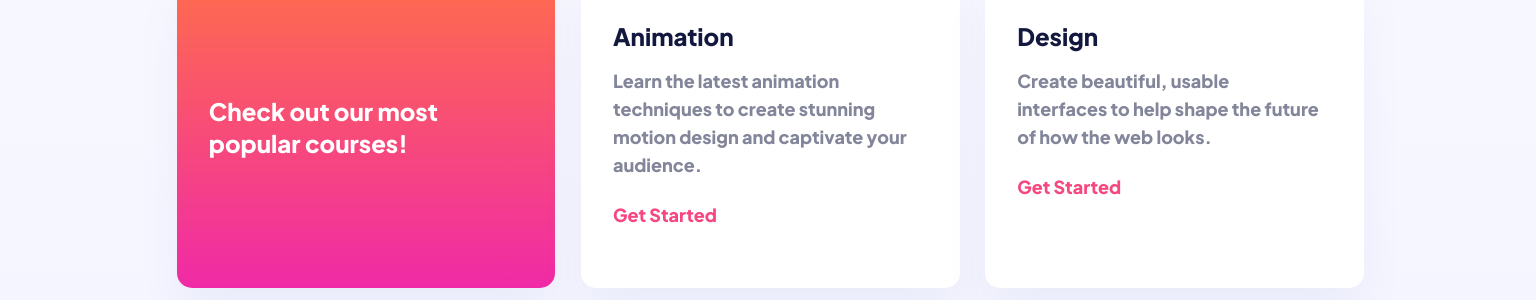
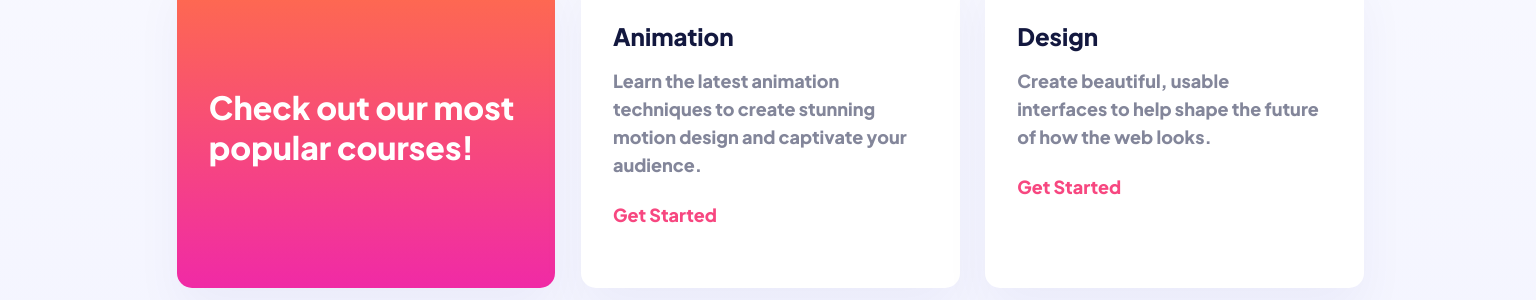
Before and after one commit to irakli85/homework-6, a plain HTML site: page index.html in a window 1536 px wide. Shown: the part 945-1245 px from the top of the page. Drawn offline with Linux system fonts and the light colour scheme.

Commit message:
final changes

```diff
--- a/style.css
+++ b/style.css
@@ -365,6 +365,11 @@ footer{
         font-size: 18px;
     }
 
+    .first-item{
+        font-size: 32px;
+        line-height: 40px;
+    }
+
     .footer-btn{
         font-size: 18px;
     }
```
